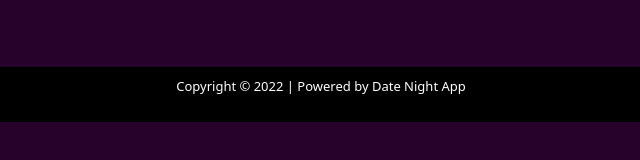
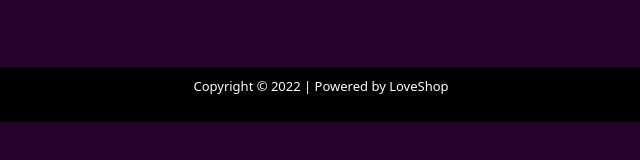
Before and after one commit to 10DownPro/DateNightApp, a plain HTML site: page index.html in a window 1280 px wide. Shown: the part 678-838 px from the top of the page, 319-959 px from the left. Drawn offline with nearby package versions, Linux system fonts and the light colour scheme.

Commit message:
have to pull on main

```diff
--- a/index.html
+++ b/index.html
@@ -43,7 +43,7 @@
 
 
       <footer id="footer" class="container-fluid text-center">
-        <p>Copyright © 2022 | Powered by Date Night App</p>
+        <p>Copyright © 2022 | Powered by LoveShop</p>
       </footer>
 
 <!-- JavaScript Bundle with Popper -->
```
Also changed, not shown: home.html (+1 -1 lines).
